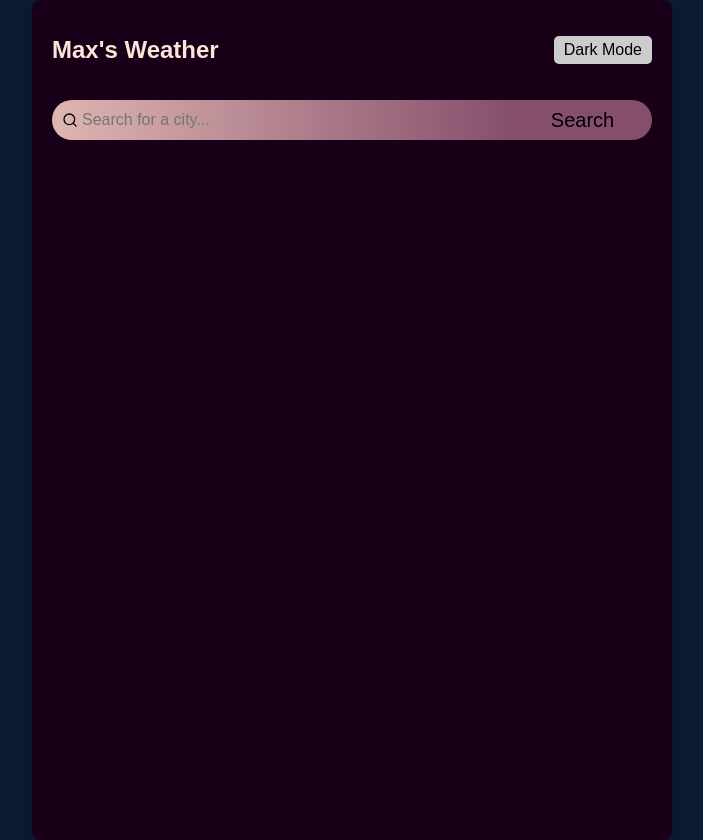
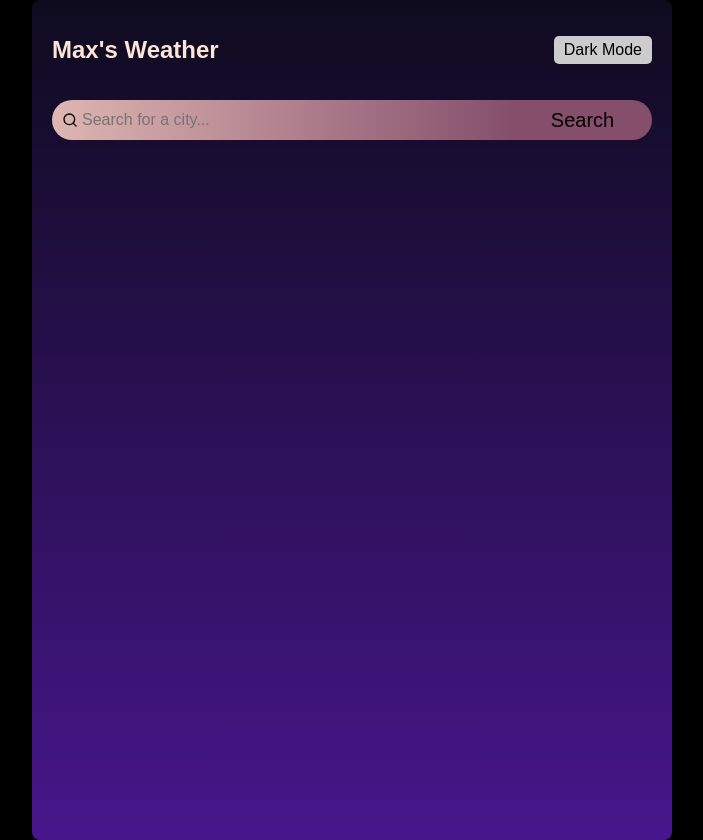
Before and after one commit to MaxOgnenoi/React-weather-app, a React (Create React App) app: page / in a window 1280 px wide. Shown: the whole page, without its empty margins (288-991 px from the left). Built offline with nearby package versions, Linux system fonts and the light colour scheme; no server answers.

Commit message:
styling 5

```diff
--- a/server.js
+++ b/server.js
@@ -1,7 +1,9 @@
 const express = require('express');
 const path = require('path');
+const cors = require('cors');
 
 const app = express();
+app.use(cors());
 const PORT = process.env.PORT || 3012;
 
 // Serve static files from the build folder
--- a/src/styles/App.css
+++ b/src/styles/App.css
@@ -2,7 +2,7 @@ body {
   font-family: Arial, sans-serif;
   margin: 0;
   padding: 0;
-  background-color: rgb(11, 25, 51)
+  background-color: black;
 }
 
 .app-container {
@@ -11,7 +11,7 @@ body {
   height: 800px;
   margin: 0 auto;
   padding: 20px;
-  background-color: #190019;
+  background-image: linear-gradient(180deg, #0e0b1e 0%, #47168b 100%);
   border-radius: 8px;
   box-shadow: 0 2px 4px rgba(0, 0, 0, 0.1);
 }
```
Also changed, not shown: 2 other files (tests, documents, lock files or other folders).
